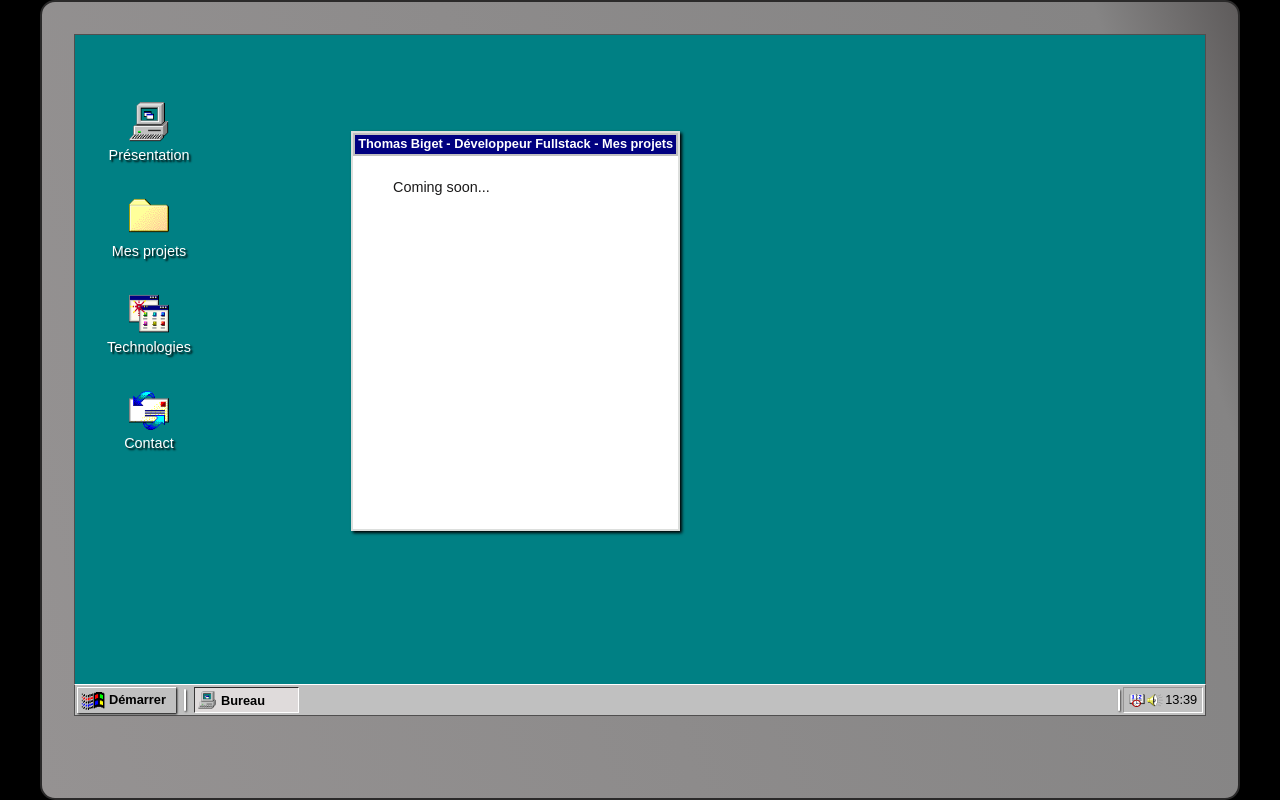
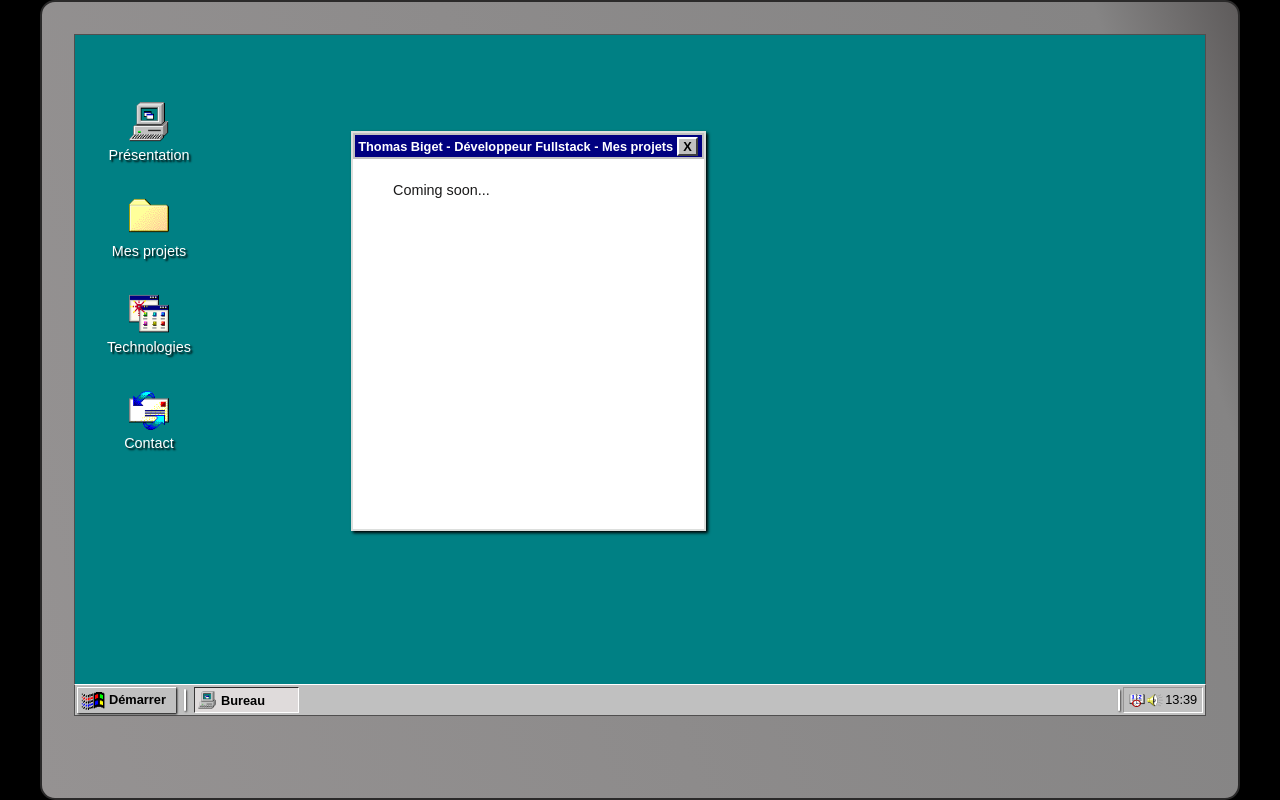
Before and after one commit to ThomasBiget/thomasbiget.github.io, a React (Vite) app: page /projects in a window 1280 px wide. Built offline with nearby package versions, Linux system fonts and the light colour scheme.

Commit message:
ajout ouverture et fermeture dossier dynamique

```diff
--- a/src/components/App/index.tsx
+++ b/src/components/App/index.tsx
@@ -4,11 +4,9 @@ import Window from '../Window';
 import Footer from '../Footer';
 
 function App() {
+  // State pour le changement dynamique du titre du dossier ouvert dans le footer
   const [iconTitle, setIconTitle] = useState('Bureau');
 
-  const windowTitle = () => {
-
-  };
   return (
     <div className="app">
       <Window setIconTitle={setIconTitle} />
--- /dev/null
+++ b/src/components/Footer/fileOpened.tsx
@@ -0,0 +1,17 @@
+import './styles.scss';
+import computerFooter from '../../img/computer_explorer_cool-0.png';
+
+interface FooterProps {
+  iconTitle: string;
+}
+
+function FileOpened({ iconTitle }: FooterProps) {
+  return (
+    <div className="footer__nav-folder">
+      <img src={computerFooter} alt="logo ordinateur windows 98" />
+      <p>{iconTitle}</p>
+    </div>
+  );
+}
+
+export default FileOpened;
--- a/src/components/Footer/index.tsx
+++ b/src/components/Footer/index.tsx
@@ -1,13 +1,18 @@
 import dayjs from 'dayjs';
+import { Route, Routes } from 'react-router-dom';
 import './styles.scss';
+import FileOpened from './fileOpened';
 import windows from '../../img/windows-0.png';
-import computerFooter from '../../img/computer_explorer_cool-0.png';
 import time from '../../img/time_and_date-2.png';
 import sound from '../../img/loudspeaker_rays-0.png';
 
-function Footer({ iconTitle }) {
+interface FooterProps {
+  iconTitle: string;
+}
+// on passe la variable iconTitle issue du State afin de changer
+// dynamiquement le titre du dossier ouvert dans le footer
+function Footer({ iconTitle }: FooterProps) {
   const hour: string = dayjs().format('HH:mm');
-
   return (
     <footer className="footer">
       <div className="footer__nav">
@@ -16,10 +21,24 @@ function Footer({ iconTitle }) {
           <p>Démarrer</p>
         </div>
         <div className="footer__nav-string" />
-        <div className="footer__nav-folder">
-          <img src={computerFooter} alt="logo ordinateur windows 98" />
-          <p>{iconTitle}</p>
-        </div>
+        <Routes>
+          <Route
+            path="/presentation"
+            element={<FileOpened iconTitle={iconTitle} />}
+          />
+          <Route
+            path="/projects"
+            element={<FileOpened iconTitle={iconTitle} />}
+          />
+          <Route
+            path="/technologies"
+            element={<FileOpened iconTitle={iconTitle} />}
+          />
+          <Route
+            path="/contact"
+            element={<FileOpened iconTitle={iconTitle} />}
+          />
+        </Routes>
       </div>
       <div className="footer__hour">
         <div className="footer__hour-string" />
--- a/src/components/Window/index.tsx
+++ b/src/components/Window/index.tsx
@@ -1,7 +1,7 @@
 import {
   Link, Route, Routes,
 } from 'react-router-dom';
-
+import { MouseEvent } from 'react';
 import './styles.scss';
 import Presentation from '../../pages/Presentation';
 import Projects from '../../pages/Projects';
@@ -12,11 +12,16 @@ import directory from '../../img/directory_closed-4.png';
 import application from '../../img/appwizard-5.png';
 import contact from '../../img/outlook_express-4.png';
 
-function Window({ setIconTitle }) {
+interface WindowsProps {
+  setIconTitle : (iconName: string) => void;
+}
+
+function Window({ setIconTitle }: WindowsProps) {
+  // On réagit au click sur les icon afin de récupérer le titre
+  // et le transmettre au footer (en remontant dans App)
   const handleClickIcon = (e: any) => {
-    const iconName = e.target.title;
+    const iconName: string = e.target.title;
     setIconTitle(iconName);
-    console.log(iconName);
   };
 
   return (
--- a/src/pages/Contact/index.tsx
+++ b/src/pages/Contact/index.tsx
@@ -1,10 +1,16 @@
+import { Link } from 'react-router-dom';
 import './styles.scss';
 import linkedin from '../../img/logos/linkedin.png';
 
 function Contact() {
   return (
     <div className="main__window">
-      <h1>Thomas Biget - Développeur Fullstack - Contact</h1>
+      <h1>
+        Thomas Biget - Développeur Fullstack - Contact
+        <Link to="/">
+          <span>X</span>
+        </Link>
+      </h1>
       <div className="main__window-text">
         <p>
           <img className="logos" src={linkedin} alt="" />
--- a/src/pages/Contact/styles.scss
+++ b/src/pages/Contact/styles.scss
@@ -10,12 +10,22 @@
 
     h1 {
         background-color: vars.$menu;
-        padding: 0.2rem;
+        padding: 0.4rem 0.2rem 0.2rem 0.2rem;
         border: 2px solid vars.$secondary;
         text-align: left;
         font-size: 0.8rem;
         font-weight: bold;
         color: white;
+    }
+    span {
+        color:rgb(0, 0, 0);
+        background-color: #C0C0C0;
+        border-top: 2px solid white;
+        border-left: 2px solid white;
+        border-bottom: 2px solid #404040;
+        border-right: 2px solid #404040;
+        margin: 2px 1px 2px 4px;
+        padding: 0 4px;
     }
 
     &-text {
--- a/src/pages/Presentation/index.tsx
+++ b/src/pages/Presentation/index.tsx
@@ -1,9 +1,15 @@
+import { Link } from 'react-router-dom';
 import './styles.scss';
 
 function Presentation() {
   return (
     <div className="main__window">
-      <h1>Thomas Biget - Développeur Fullstack - Présentation</h1>
+      <h1>
+        Thomas Biget - Développeur Fullstack - Présentation
+        <Link to="/">
+          <span>X</span>
+        </Link>
+      </h1>
       <div className="main__window-text">
         <p>
           Bienvenue sur mon portfolio ! Je m'appelle Thomas,
--- a/src/pages/Presentation/styles.scss
+++ b/src/pages/Presentation/styles.scss
@@ -16,6 +16,17 @@
         font-size: 0.8rem;
         font-weight: bold;
         color: white;
+    }
+
+    span {
+        color:rgb(0, 0, 0);
+        background-color: #C0C0C0;
+        border-top: 2px solid white;
+        border-left: 2px solid white;
+        border-bottom: 2px solid #404040;
+        border-right: 2px solid #404040;
+        margin: 2px 1px 2px 4px;
+        padding: 0 4px;
     }
 
     &-text {
--- a/src/pages/Projects/index.tsx
+++ b/src/pages/Projects/index.tsx
@@ -1,9 +1,15 @@
+import { Link } from 'react-router-dom';
 import './styles.scss';
 
 function Projects() {
   return (
     <div className="main__window">
-      <h1>Thomas Biget - Développeur Fullstack - Mes projets</h1>
+      <h1>
+        Thomas Biget - Développeur Fullstack - Mes projets
+        <Link to="/">
+          <span>X</span>
+        </Link>
+      </h1>
       <div className="main__window-text">
         <p>
           Coming soon...
--- a/src/pages/Projects/styles.scss
+++ b/src/pages/Projects/styles.scss
@@ -18,6 +18,17 @@
         color: white;
     }
 
+    span {
+        color:rgb(0, 0, 0);
+        background-color: #C0C0C0;
+        border-top: 2px solid white;
+        border-left: 2px solid white;
+        border-bottom: 2px solid #404040;
+        border-right: 2px solid #404040;
+        margin: 2px 1px 2px 4px;
+        padding: 0 4px;
+    }
+
     &-text {
         background-color: white;
         color: rgb(26, 25, 25);
--- a/src/pages/Technologies/index.tsx
+++ b/src/pages/Technologies/index.tsx
@@ -1,4 +1,5 @@
 import './styles.scss';
+import { Link } from 'react-router-dom';
 import react from '../../img/logos/logo-react-small.png';
 import node from '../../img/logos/nodejs.png';
 import postgre from '../../img/logos/postgresql.png';
@@ -13,9 +14,18 @@ import redux from '../../img/logos/redux.png';
 function Technologies() {
   return (
     <div className="main__window">
-      <h1>Thomas Biget - Développeur Fullstack - Technologies</h1>
+      <h1>
+        Thomas Biget - Développeur Fullstack - Technologies
+        <Link to="/">
+          <span>X</span>
+        </Link>
+      </h1>
       <div className="main__window-text technologies">
-        <p>Voici les principales technologies que j'ai pu rencontrer lors de la réalisation de mes différents projets :</p>
+        <p>
+          Voici les principales technologies que j'ai pu rencontrer
+          lors de la réalisation de mes différents projets :
+
+        </p>
         <ul>
           <li className="technos__li">
             <img className="logos" src={react} alt="" />
--- a/src/pages/Technologies/styles.scss
+++ b/src/pages/Technologies/styles.scss
@@ -9,6 +9,8 @@
     box-shadow: 2px 2px 3px rgb(0, 0, 0);
 
     h1 {
+        display: flex;
+        justify-content: space-between;
         background-color: vars.$menu;
         padding: 0.2rem;
         border: 2px solid vars.$secondary;
@@ -16,6 +18,17 @@
         font-size: 0.8rem;
         font-weight: bold;
         color: white;
+    }
+
+    span {
+        color:rgb(0, 0, 0);
+        background-color: #C0C0C0;
+        border-top: 2px solid white;
+        border-left: 2px solid white;
+        border-bottom: 2px solid #404040;
+        border-right: 2px solid #404040;
+        margin: 2px 1px 2px 4px;
+        padding: 0 4px;
     }
 
     &-text {
```
Also changed, not shown: src/img/desktop-0.png (added).
